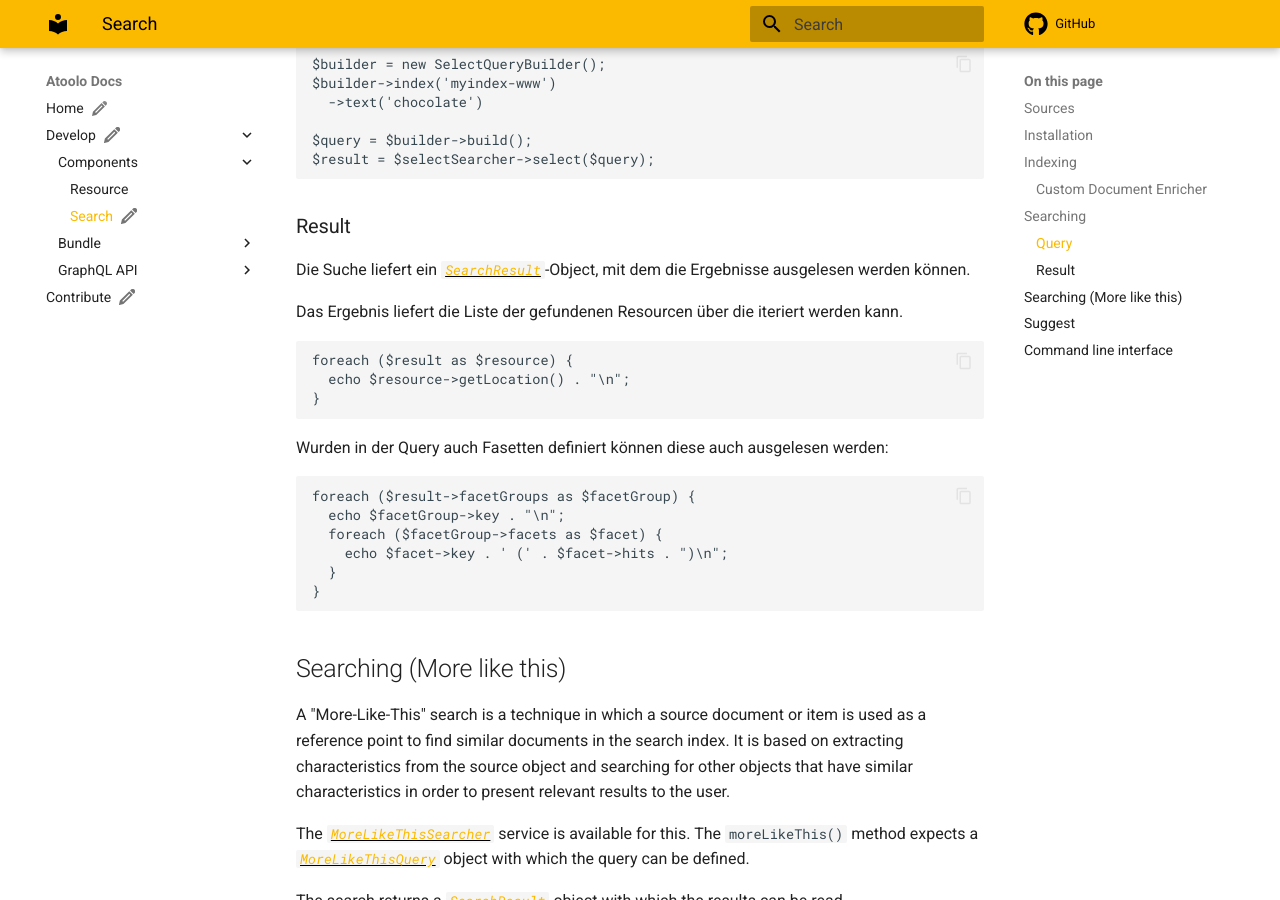
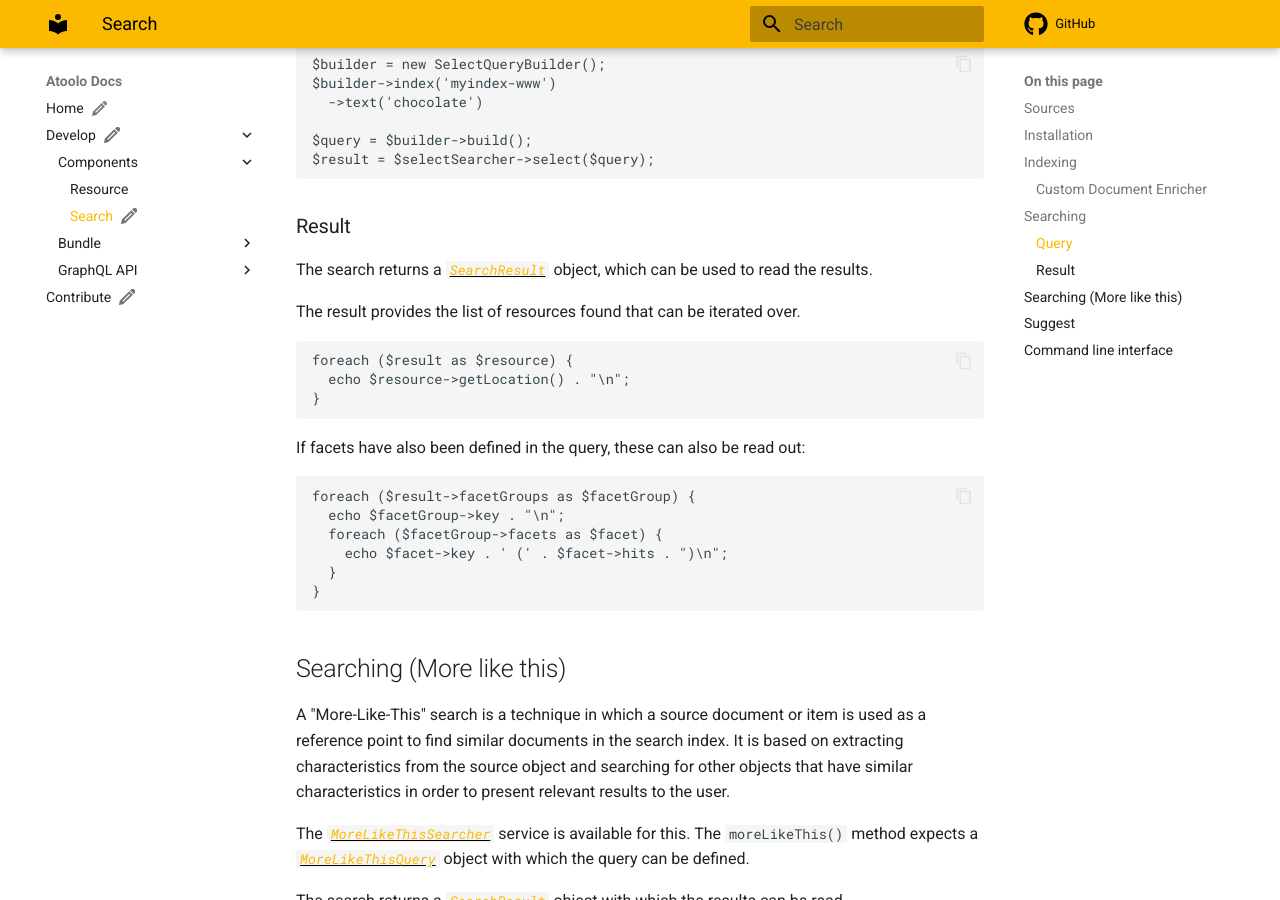
Before and after one commit to sitepark/atoolo-docs, an MkDocs documentation site: the page built from docs/develop/components/search.md, in a window 1280 px wide and 900 px high, scrolled down 2477 px. Built offline with MkDocs 1.6.1 and Material for MkDocs 9.7.7, drawn with Linux system fonts in a browser that asks for light colours; comment, search, counter and statistics services are not loaded.

Commit message:
docs: update search documentation

````diff
--- a/docs/develop/components/search.md
+++ b/docs/develop/components/search.md
@@ -107,9 +107,9 @@ $result = $selectSearcher->select($query);
 
 ### Result
 
-Die Suche liefert ein [`SearchResult`](https://github.com/sitepark/atoolo-search/blob/main/src/Dto/Search/Result/SearchResult.php){:target="\_blank"}-Object, mit dem die Ergebnisse ausgelesen werden können.
+The search returns a [`SearchResult`](https://github.com/sitepark/atoolo-search/blob/main/src/Dto/Search/Result/SearchResult.php){:target="\_blank"} object, which can be used to read the results.
 
-Das Ergebnis liefert die Liste der gefundenen Resourcen über die iteriert werden kann.
+The result provides the list of resources found that can be iterated over.
 
 ```php
 foreach ($result as $resource) {
@@ -117,7 +117,7 @@ foreach ($result as $resource) {
 }
 ```
 
-Wurden in der Query auch Fasetten definiert können diese auch ausgelesen werden:
+If facets have also been defined in the query, these can also be read out:
 
 ```php
 foreach ($result->facetGroups as $facetGroup) {
````
